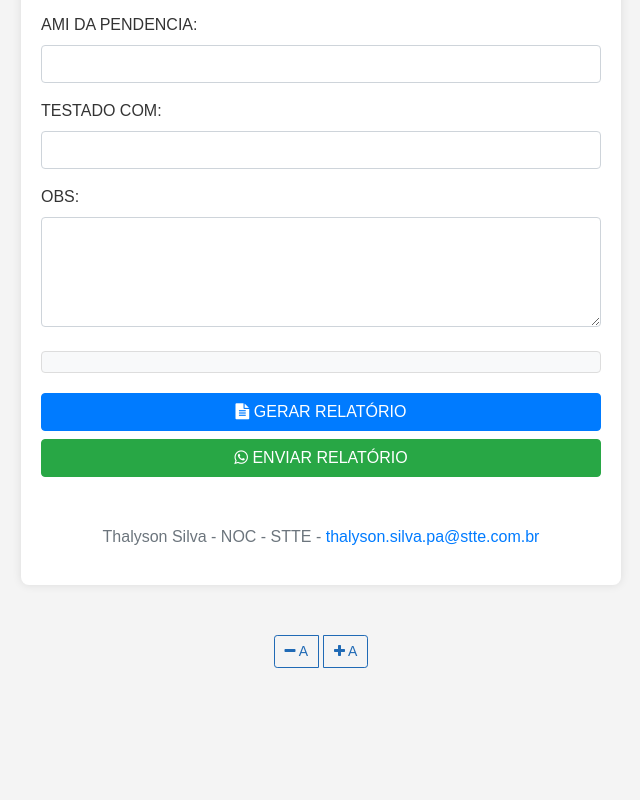
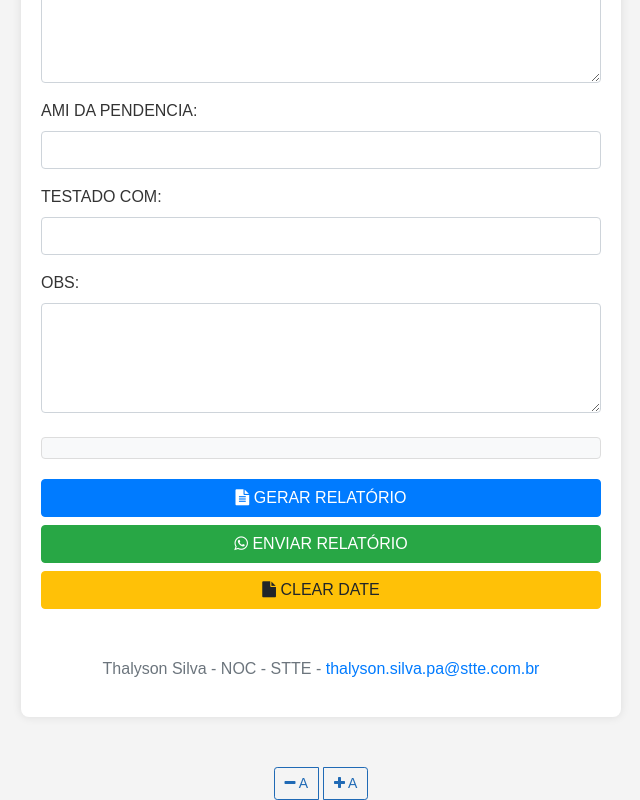
Before and after one commit to Thalysoncristian/Thalyson-silva-projeto, a plain HTML site: page index.html in a window 1280 px wide. Shown: the part 2720-3520 px from the top of the page, without its empty margins (319-959 px from the left). Before the commit the page ends 3388 px from the top, so only its background shows below. Drawn offline with nearby package versions, Linux system fonts and the light colour scheme.

Commit message:
novo botao

```diff
--- a/index.html
+++ b/index.html
@@ -77,6 +77,10 @@
             <div class="form-group">
                 <label for="dataSaidaSite">DATA HORA SAÍDA SITE:</label>
                 <input type="datetime-local" id="dataSaidaSite" class="form-control" required>
+            </div>
+            <div class="form-group">
+                <label for="dataFimDeslocamento">DATA HORA FIM DESLOCAMENTO:</label>
+                <input type="datetime-local" id="dataFimDeslocamento" class="form-control" required>
             </div>
 
             <div class="form-group">
@@ -311,9 +315,74 @@
             <button type="button" class="btn btn-success btn-block" onclick="enviarRelatorio()">
                 <i class="fa fa-whatsapp"></i> Enviar Relatório
             </button>
+            <button type="button" class="btn btn-warning btn-block" onclick="gerarNovoRelatorio()">
+                <i class="fa fa-file"></i> Clear date
+            </button>
+            <script>
+                function gerarNovoRelatorio() {
+                    try {
+                        // Preserva os campos especificados
+                        const dadosPreservados = {
+                            site: document.getElementById('site')?.value?.toUpperCase() || '',
+                            ami: document.getElementById('ami')?.value?.toUpperCase() || '',
+                            tecnico: document.getElementById('tecnico')?.value?.toUpperCase() || '',
+                            supervisor: document.getElementById('supervisor')?.value?.toUpperCase() || '',
+                            coordenador: document.getElementById('coordenador')?.value?.toUpperCase() || '',
+                            quemAcionou: document.getElementById('quemAcionou')?.value?.toUpperCase() || '',
+                            dataAcionamento: document.getElementById('dataAcionamento')?.value || '',
+                            dataDeslocamento: document.getElementById('dataDeslocamento')?.value || '',
+                            dataFimDeslocamento: document.getElementById('dataFimDeslocamento')?.value || '',
+                            falhaAtividade: $('#falhaAtividade').val()?.map(f => f.toUpperCase()) || [],
+                            causaEncontrada: document.getElementById('causaEncontrada')?.value?.toUpperCase() || '',
+                            testadoCom: document.getElementById('testadoCom')?.value?.toUpperCase() || ''
+                        };
+
+                        // Limpa o formulário inteiro
+                        const form = document.getElementById('relatorioForm');
+                        if (form) {
+                            form.reset();
+                        }
+
+                        // Formata as datas
+                        const formatarData = (data) => {
+                            if (!data) return '';
+                            const d = new Date(data);
+                            const dia = d.getDate().toString().padStart(2, '0');
+                            const mes = (d.getMonth() + 1).toString().padStart(2, '0');
+                            const ano = d.getFullYear().toString().slice(-2);
+                            const hora = d.getHours().toString().padStart(2, '0');
+                            const minuto = d.getMinutes().toString().padStart(2, '0');
+                            return `${dia}/${mes}/${ano} ${hora}:${minuto}`;
+                        };
+
+                        // Gera o texto do relatório
+                        const relatorio = `*INFORME DE ATENDIMENTO TÉCNICO*
+*SITE:* ${dadosPreservados.site}
+*AMI:* ${dadosPreservados.ami}
+*NOME DO TÉCNICO:* ${dadosPreservados.tecnico}
+*NOME DO SUPERVISOR:* ${dadosPreservados.supervisor}
+*COORDENADOR:* ${dadosPreservados.coordenador}
+*DATA ACIONAMENTO:* ${formatarData(dadosPreservados.dataAcionamento)}
+*DATA HORA DESLOCAMENTO:* ${formatarData(dadosPreservados.dataDeslocamento)}
+*DATA HORA FIM DESLOCAMENTO:* ${formatarData(dadosPreservados.dataFimDeslocamento)}
+*QUEM ACIONOU:* ${dadosPreservados.quemAcionou}
+*FALHA NORMALIZADA:* ${dadosPreservados.falhaAtividade.join(', ')}
+*CAUSA ENCONTRADA:* ${dadosPreservados.causaEncontrada}
+*TESTADO COM:* ${dadosPreservados.testadoCom}`;
+
+                        // Exibe o relatório na div resultado
+                        const resultadoDiv = document.getElementById('resultado');
+                        if (resultadoDiv) {
+                            resultadoDiv.innerText = relatorio;
+                        }
+
+                    } catch (erro) {
+                        console.error('ERRO AO GERAR NOVO RELATÓRIO:', erro);
+                        alert('OCORREU UM ERRO AO GERAR NOVO RELATÓRIO. POR FAVOR, TENTE NOVAMENTE.');
+                    }
+                }
+            </script>
         </form>
-
-
 
         <footer class="text-center mt-5">
             <p class="text-muted">
--- a/script.js
+++ b/script.js
@@ -187,6 +187,7 @@ function gerarRelatorio() {
             coordenador: document.getElementById('coordenador')?.value?.toUpperCase() || '',
             dataAcionamento: document.getElementById('dataAcionamento')?.value || '',
             dataDeslocamento: document.getElementById('dataDeslocamento')?.value || '',
+            dataFimDeslocamento: document.getElementById('dataFimDeslocamento')?.value || '',
             dataEntradaSite: document.getElementById('dataEntradaSite')?.value || '',
             dataSaidaSite: document.getElementById('dataSaidaSite')?.value || '',
             quemAcionou: document.getElementById('quemAcionou')?.value?.toUpperCase() || '',
@@ -256,6 +257,7 @@ function gerarRelatorio() {
         // Formatando as datas do relatório
         relatorio.dataAcionamento = formatarDataHora(relatorio.dataAcionamento);
         relatorio.dataDeslocamento = formatarDataHora(relatorio.dataDeslocamento);
+        relatorio.dataFimDeslocamento = formatarDataHora(relatorio.dataFimDeslocamento);
         relatorio.dataEntradaSite = formatarDataHora(relatorio.dataEntradaSite);
         relatorio.dataSaidaSite = formatarDataHora(relatorio.dataSaidaSite);
 
@@ -268,7 +270,8 @@ function gerarRelatorio() {
 *NOME DO SUPERVISOR:* ${relatorio.supervisor}
 *COORDENADOR:* ${relatorio.coordenador}
 *DATA ACIONAMENTO:* ${relatorio.dataAcionamento}
-*DATA HORA DESLOCAMENTO:* ${relatorio.dataDeslocamento}
+*DATA HORA INÍCIO DESLOCAMENTO:* ${relatorio.dataDeslocamento}
+*DATA HORA FIM DESLOCAMENTO:* ${relatorio.dataFimDeslocamento}
 *DATA HORA ENTRADA SITE:* ${relatorio.dataEntradaSite}
 *DATA HORA SAÍDA SITE:* ${relatorio.dataSaidaSite}
 *QUEM ACIONOU:* ${relatorio.quemAcionou}
```
